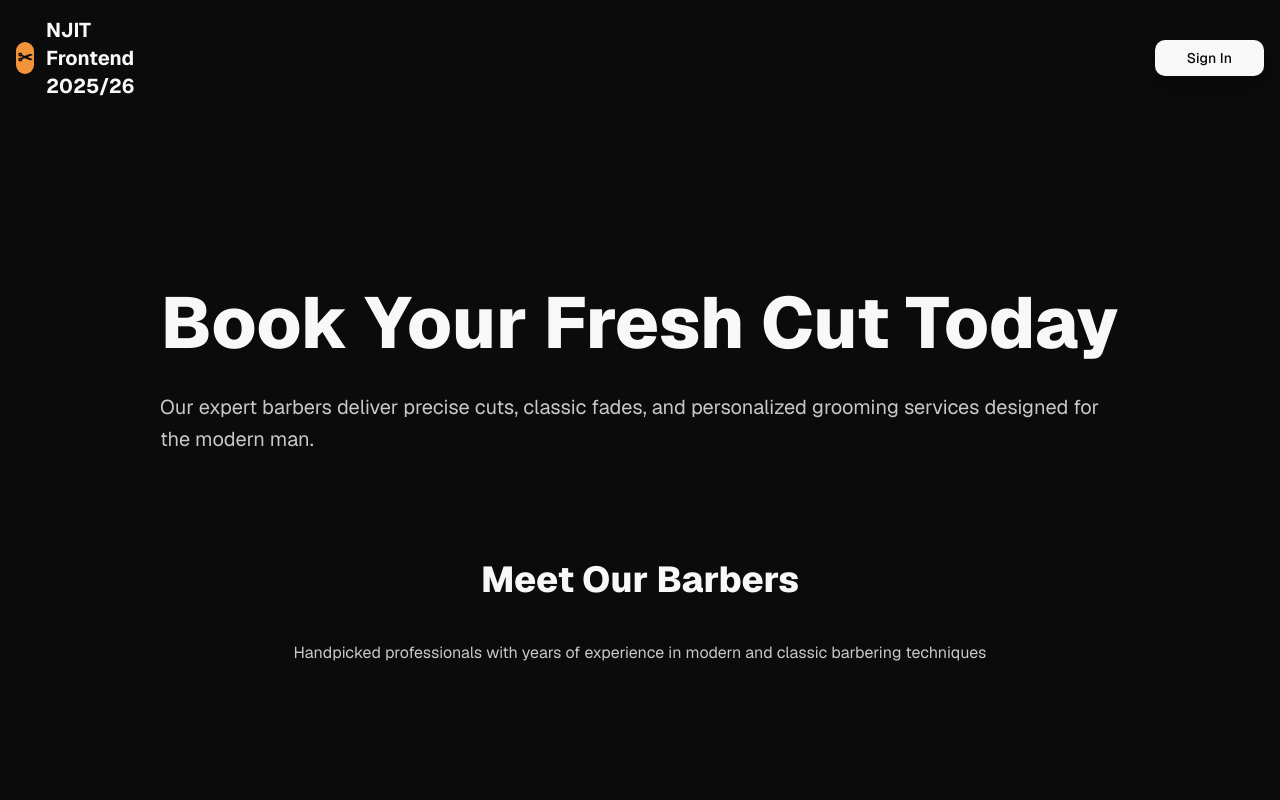
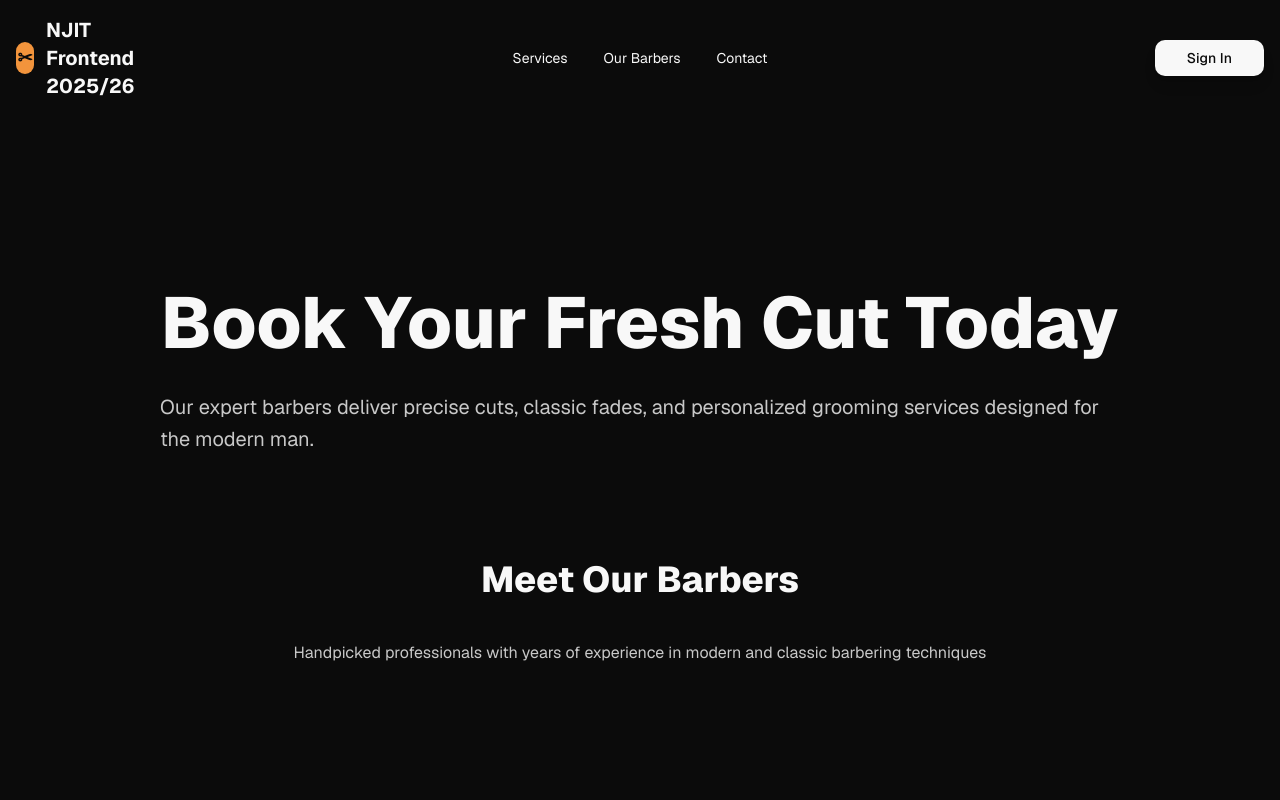
Before and after one commit to rabazso/appointment_system, a Vue app in the folder frontend/: page /barbers in a window 1280 px wide. Shown: the top 800 px of the page. Built offline with nearby package versions, Linux system fonts and the light colour scheme; what @formkit/vue, tailwindcss-animated would draw is missing.

Commit message:
header fixes

```diff
--- a/frontend/src/components/layout/BaseHeader.vue
+++ b/frontend/src/components/layout/BaseHeader.vue
@@ -127,7 +127,7 @@ function handleAuthSuccess({ token, user_id, message }) {
             <RouterLink v-slot="{ isActive }" :to="link.to" custom>
               <NavigationMenuLink
                 :active="isActive"
-                :class="['inline-flex items-center justify-center whitespace-nowrap rounded-md text-sm font-medium px-4 py-2 transition-colors duration-300 text-primary hover:bg-primary/90']"
+                :class="['inline-flex items-center justify-center whitespace-nowrap rounded-md text-sm font-normal px-4 py-2 transition-colors duration-300 text-primary-foreground cursor-pointer hover:bg-primary/90']"
                 @click.prevent="scrollToLink(link)"
               >
                 {{ link.label }}
```
